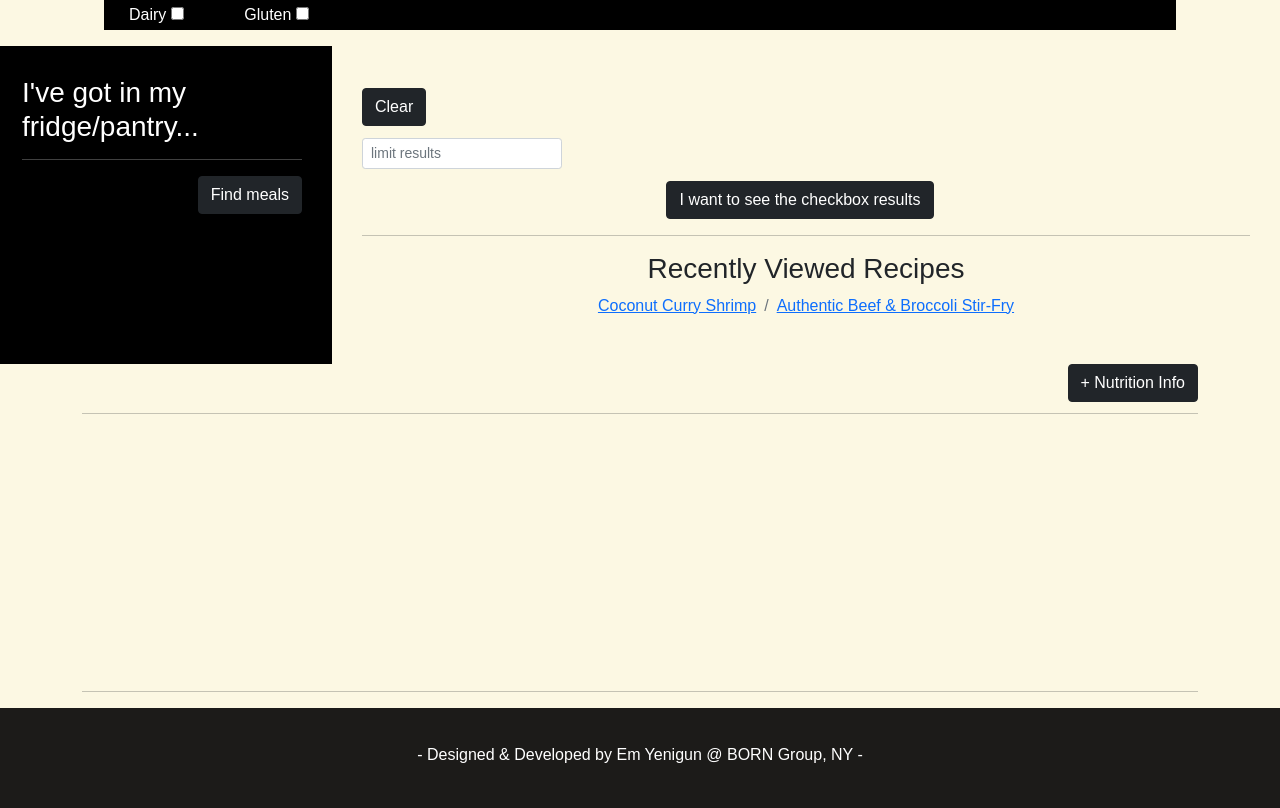
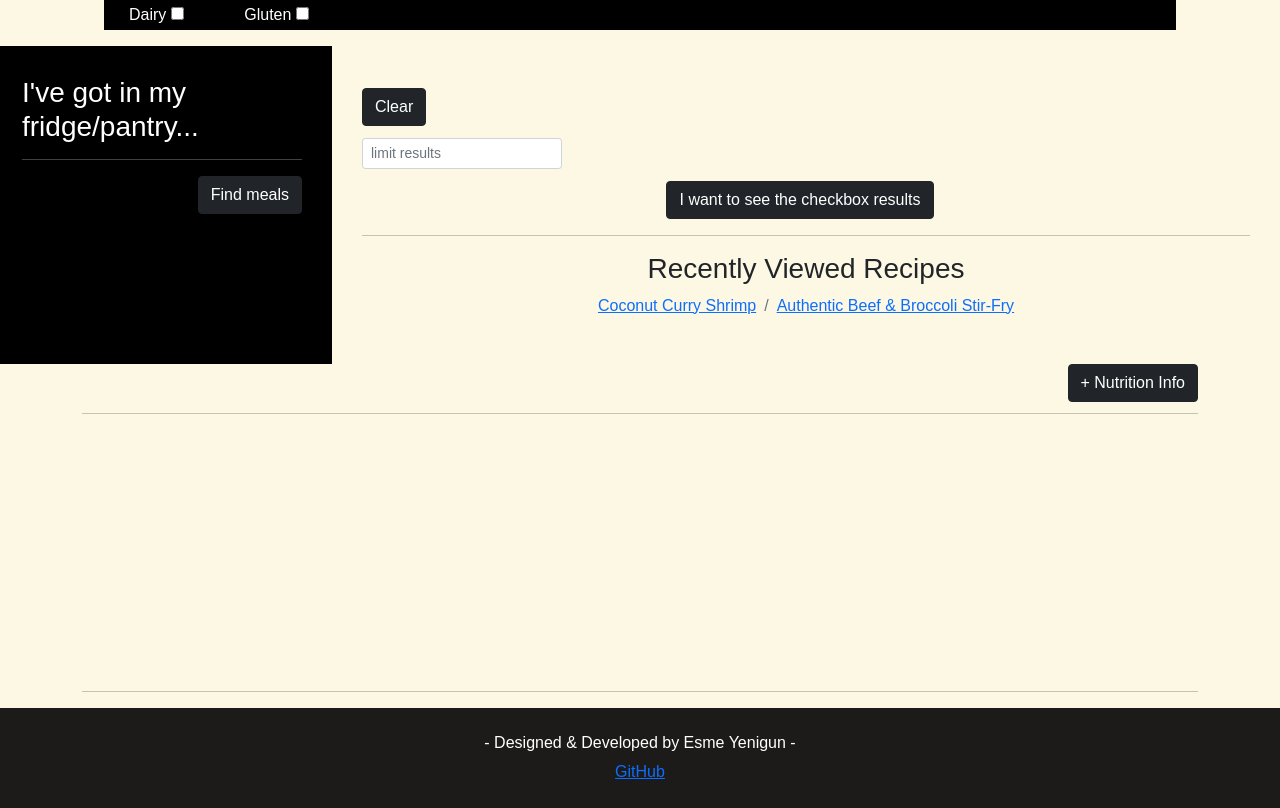
Before and after one commit to esyeng/fridge-maestro, a website built with webpack: page public/index.html in a window 1280 px wide. Shown: the part 976-1784 px from the top of the page. Built offline with nearby package versions, Linux system fonts and the light colour scheme; files whose address does not match are found by name; a web font is replaced by a local one.

Commit message:
update name

```diff
--- a/public/index.html
+++ b/public/index.html
@@ -19,7 +19,7 @@
     <!-- <script defer src="/client/index.js" type="text/javascript"></script> -->
     <script defer src="./main.js"></script>
     <title>FridgeMaestro</title>
-    <meta name="author" content="Em Yenigun">
+    <meta name="author" content="Esme Yenigun">
 </head>
 
 <body>
@@ -256,8 +256,9 @@
     <footer class="footer">
 
         <h6 class="footer_text">
-            - Designed & Developed by Em Yenigun @ BORN Group, NY -
+            - Designed & Developed by Esme Yenigun -
         </h6>
+        <a href="https://github.com/esyeng/fridge-maestro" target="_blank">GitHub</a>
     </footer>
     <script src="https://cdn.jsdelivr.net/npm/bootstrap@5.0.0-beta1/dist/js/bootstrap.bundle.min.js"
         integrity="sha384-ygbV9kiqUc6oa4msXn9868pTtWMgiQaeYH7/t7LECLbyPA2x65Kgf80OJFdroafW"
```
Also changed, not shown: 1 other file.
